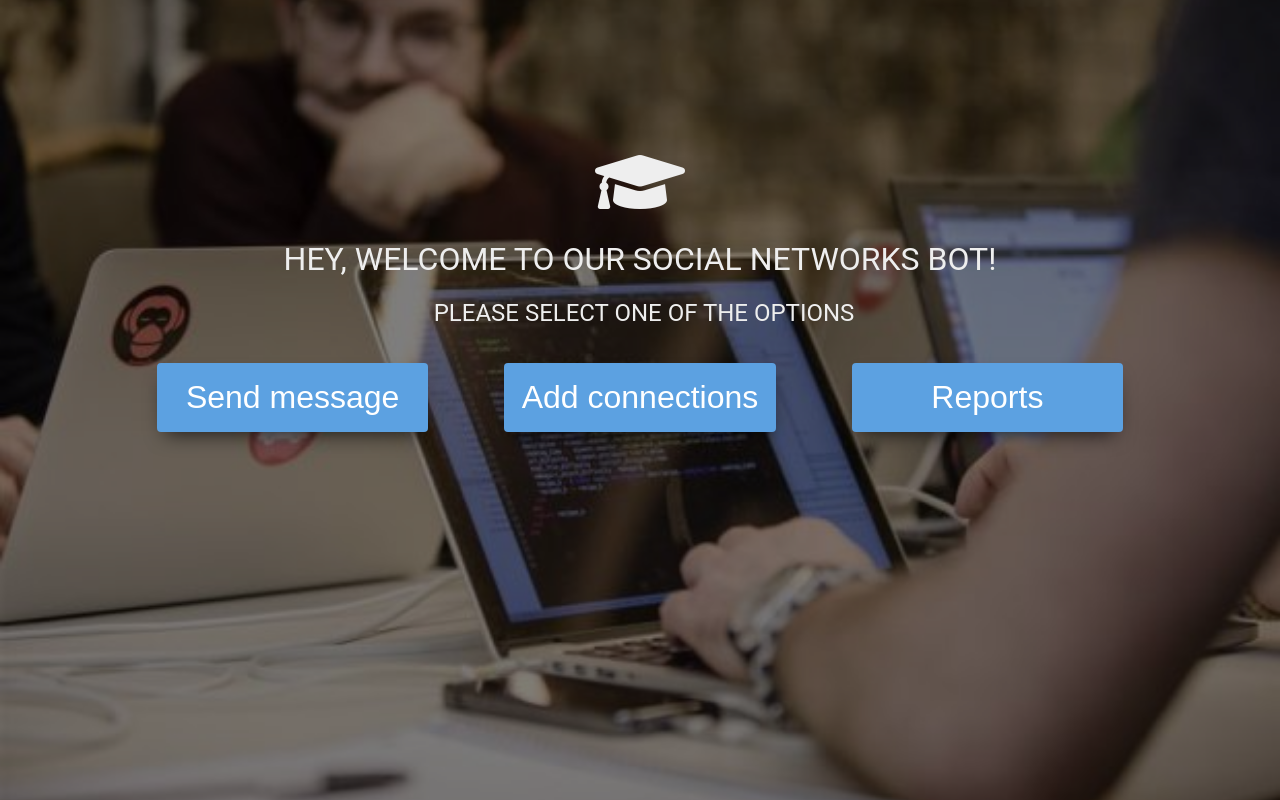
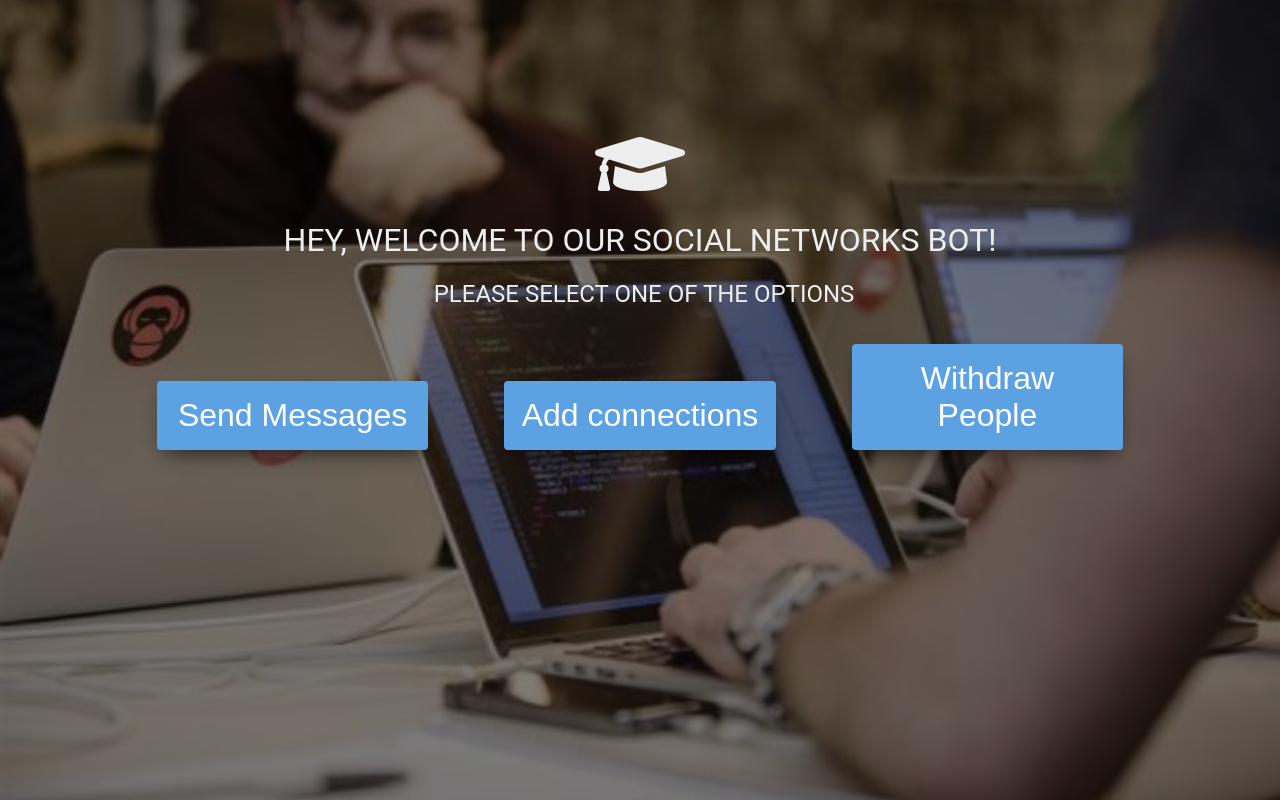
Before and after one commit to MayMoshe2/SocialNetworkBots, a website: page html/mainPage.html in a window 1280 px wide. Drawn offline with nearby package versions, Linux system fonts and the light colour scheme; files that its build step writes are made by us from their sources; files whose address does not match are found by name.

Commit message:
change headrs of btns

```diff
--- a/html/mainPage.html
+++ b/html/mainPage.html
@@ -25,9 +25,9 @@
 
               </p>
               <div class="row">
-              <button onclick="btn1()"><span >Send message</span></button>
+              <button onclick="btn1()"><span >Send Messages</span></button>
               <button onclick="btn2()"><span>Add connections</span></button>
-              <button onclick="btn3()"><span>Reports</span></button>
+              <button onclick="btn3()"><span>Withdraw People</span></button>
 
               </div>
 
```
